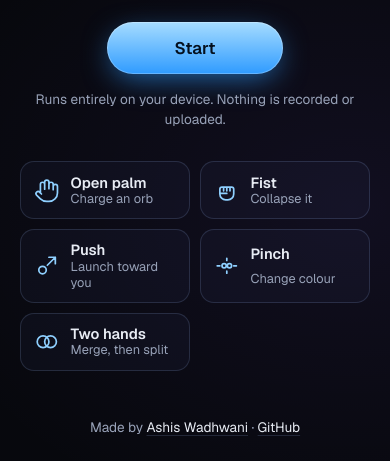
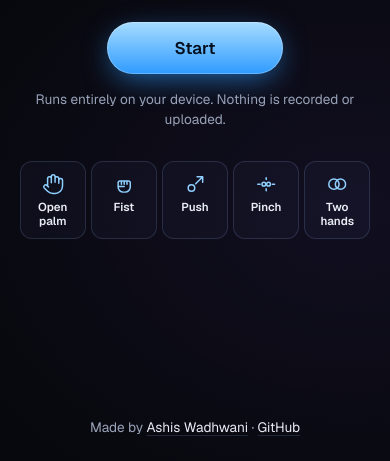
Before and after one commit to ashis05/ki, a website built with Vite: page index.html in a window 390 px wide. Shown: the part 383-844 px from the top of the page. Built offline with nearby package versions, Linux system fonts and the light colour scheme.

Commit message:
Show all five gestures in one row
On phones the cards show icon and name only; descriptions stay for
screen readers.

Co-Authored-By: Claude Opus 5.5 <noreply@anthropic.com>

```diff
--- a/src/styles.css
+++ b/src/styles.css
@@ -152,25 +152,32 @@ a { color: inherit; }
   padding: 0;
   margin: 2rem 0 0;
   display: grid;
-  grid-template-columns: repeat(auto-fit, minmax(8.5rem, 1fr));
-  gap: 0.6rem;
-  width: min(100%, 44rem);
+  grid-template-columns: repeat(5, minmax(0, 1fr));
+  gap: 0.5rem;
+  width: min(100%, 46rem);
 }
 .legend li {
-  display: grid;
-  grid-template-columns: auto 1fr;
-  grid-template-areas: 'i b' 'i s';
-  column-gap: 0.7rem;
+  display: flex;
+  flex-direction: column;
   align-items: center;
-  text-align: left;
-  padding: 0.7rem 0.8rem;
+  gap: 0.3rem;
+  text-align: center;
+  padding: 0.75rem 0.4rem;
   border: 1px solid var(--line);
   border-radius: 14px;
   background: rgba(120, 160, 255, 0.04);
 }
-.legend svg { grid-area: i; width: 1.6rem; height: 1.6rem; fill: none; stroke: var(--azure-hi); stroke-width: 1.6; stroke-linecap: round; stroke-linejoin: round; }
-.legend b { grid-area: b; font-weight: 600; font-size: 0.92rem; line-height: 1.2; }
-.legend span { grid-area: s; font-size: 0.8rem; color: var(--muted); line-height: 1.25; }
+.legend svg { width: 1.6rem; height: 1.6rem; flex: none; fill: none; stroke: var(--azure-hi); stroke-width: 1.6; stroke-linecap: round; stroke-linejoin: round; }
+.legend b { font-weight: 600; font-size: 0.9rem; line-height: 1.2; }
+.legend span { font-size: 0.78rem; color: var(--muted); line-height: 1.25; }
+/* Phones: keep all five on one line; icon + name only. */
+@media (max-width: 620px) {
+  .legend { gap: 0.35rem; }
+  .legend li { padding: 0.65rem 0.15rem; border-radius: 12px; }
+  .legend svg { width: 1.4rem; height: 1.4rem; }
+  .legend b { font-size: 0.72rem; }
+  .legend span { position: absolute; width: 1px; height: 1px; overflow: hidden; clip: rect(0 0 0 0); white-space: nowrap; }
+}
 
 .foot { margin-top: auto; padding-top: 2.5rem; font-size: 0.85rem; color: var(--muted); }
 .foot a { color: var(--fg); text-decoration: underline; text-decoration-color: var(--line); text-underline-offset: 3px; }
```
Also changed, not shown: docs/readme/landing.png.
